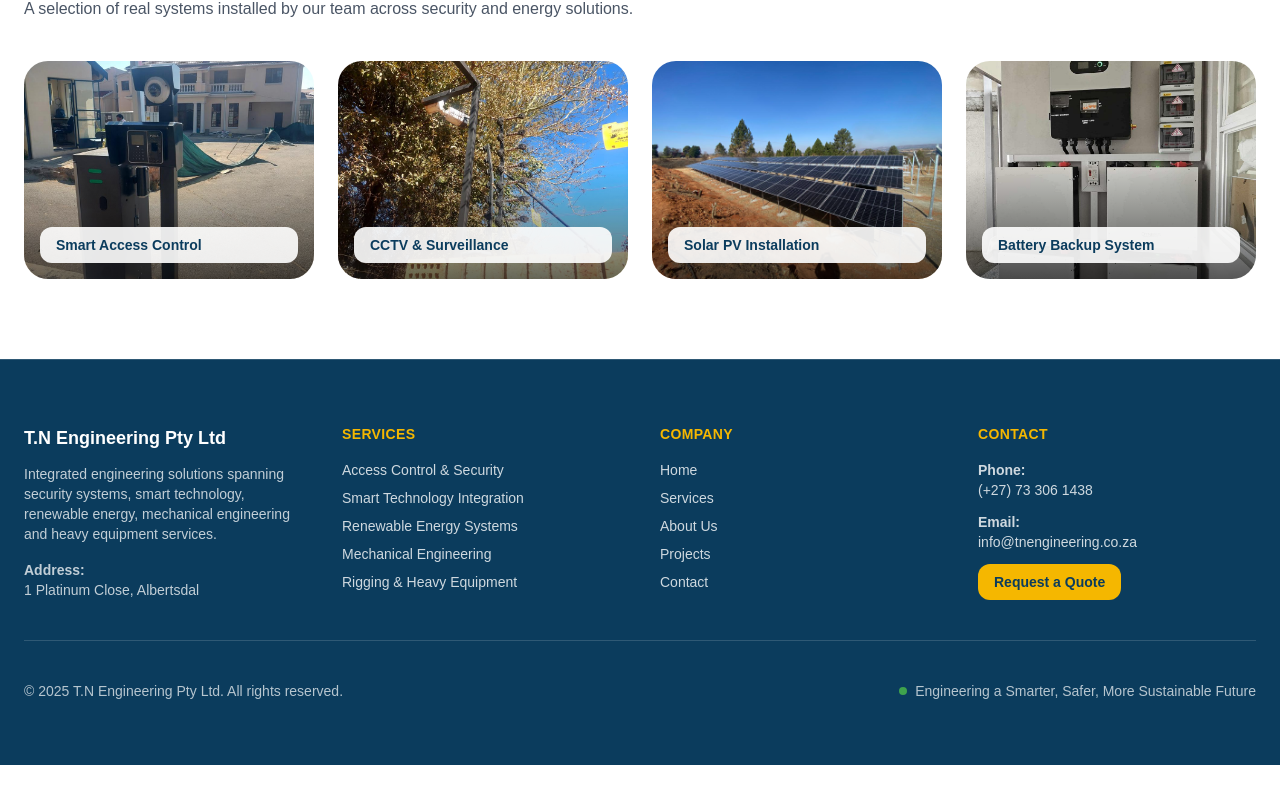
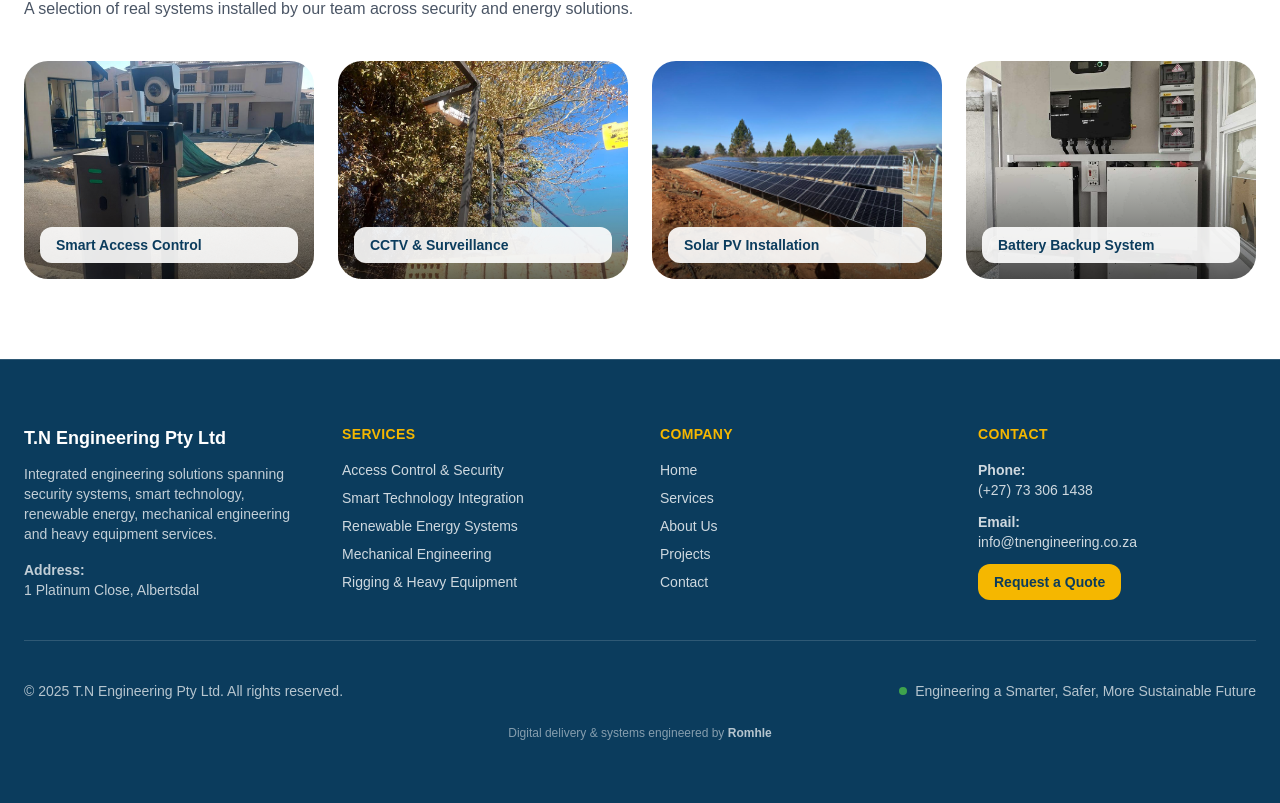
Before and after one commit to romhle/tnengineeringwebsite, a Next.js app: page / in a window 1280 px wide. Shown: the part 1908-2711 px from the top of the page. Before the commit the page ends 2673 px from the top, so only its background shows below. Built offline with nearby package versions, Linux system fonts and the light colour scheme.

Commit message:
adding footer

```diff
--- a/components/Footer.tsx
+++ b/components/Footer.tsx
@@ -145,6 +145,12 @@ export default function Footer() {
             Engineering a Smarter, Safer, More Sustainable Future
           </p>
         </div>
+
+        {/* Romhle attribution (subtle, enterprise-grade) */}
+        <div className="mt-6 text-center text-xs text-white/50">
+          Digital delivery & systems engineered by{" "}
+          <span className="font-semibold text-white/70">Romhle</span>
+        </div>
       </div>
     </footer>
   );
```
